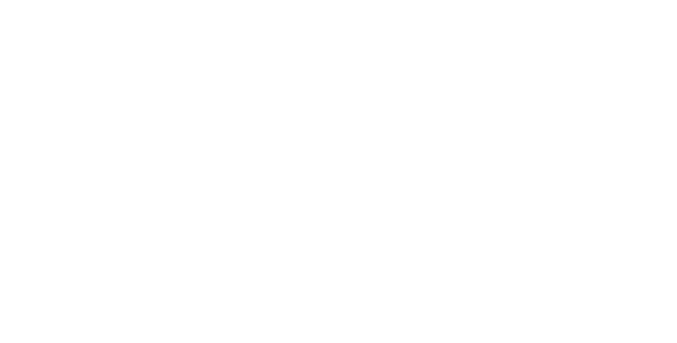
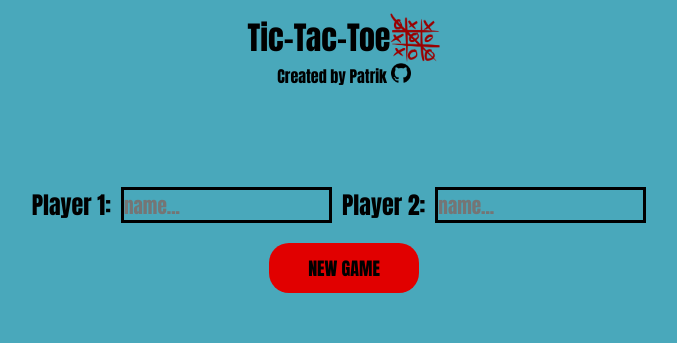
Before and after one commit to PatrikSlat/Tic-Tac-Toe, a plain HTML site: page index.html in a window 1280 px wide. Shown: the whole page, without its empty margins (296-973 px from the left). Drawn offline with Linux system fonts and the light colour scheme.

Commit message:
Header & Footer styling

```diff
--- a/index.html
+++ b/index.html
@@ -8,6 +8,26 @@
   <link href="styles.css" rel="stylesheet">
 </head>
 <body>
-
+  <div class="header">
+    <div id="logo-div">
+      <h1>Tic-Tac-Toe</h1>
+      <img src="assets/logo.png" alt="TicTacToe-logo" id="logo">
+    </div>
+    <span id="credit">Created by Patrik
+    <a href="https://github.com/PatrikSlat"><img src="assets/github-logo.png" id="git-logo" alt="github logo icon"></span></a>
+  </div>
+  <div class="playing-field">
+  </div>
+  <div class="footer">
+    <div class="user-input">
+      <label for="player-1">Player 1:</label>
+      <input type="text" id="player-1" name="player-1" placeholder="name..." required>
+      <label for="player-2">Player 2:</label>
+      <input type="text" id="player-2" name="player-2" placeholder="name..." required>
+    </div>
+    <button id="start-btn">NEW GAME</button>
+    <span id="error-popup"></span>
+  </div>
+  </div>
 </body>
 </html>
--- a/styles.css
+++ b/styles.css
@@ -0,0 +1,82 @@
+*, *::after, *::before{
+  box-sizing: border-box;
+  margin: 0;
+  padding: 0;
+  background-color: rgb(73, 168, 187);
+  font-family: Impact, Haettenschweiler, 'Arial Narrow Bold', sans-serif;
+}
+
+/* Header styling start */
+
+.header{
+  display: flex;
+  flex-direction: column;
+  align-items: center;
+  justify-content: center;
+  height: 15vh;
+}
+
+#logo-div{
+  display: flex;
+  flex-direction: row;
+}
+
+#logo{
+  width: 50px;
+  height: 50px;
+}
+
+#git-logo{
+  align-items: center;
+  height: 20px;
+  width: 20px;
+  cursor: pointer;
+}
+
+#credit{
+  margin-bottom: 20px;
+}
+/* Header styling end */
+/* Playing field start*/
+
+/* Playing field end*/
+/* Footer start */
+.footer{
+  display: flex;
+  flex-direction: column;
+  align-items: center;
+  justify-content: center;
+  margin-top: 20px;
+  height: 25vh;
+}
+
+#start-btn{
+  cursor: pointer;
+  height: 50px;
+  width: 150px;
+  font-size: large;
+  border: 0px;
+  background-color: rgb(225, 0, 0);
+  border-radius: 20px;
+}
+
+#start-btn:active{
+  background-color: rgba(255, 0, 0,0.9);
+}
+
+.user-input{
+  display: flex;
+  flex-direction: row;
+  margin-bottom: 20px;
+}
+
+input{
+  margin-right: 10px;
+  margin-left: 10px;
+  border: 3px solid black;
+  font-size: larger;
+}
+
+label{
+  font-size: 1.5rem;
+}
```
Also changed, not shown: assets/github-logo.png (added), assets/logo.png (added).
